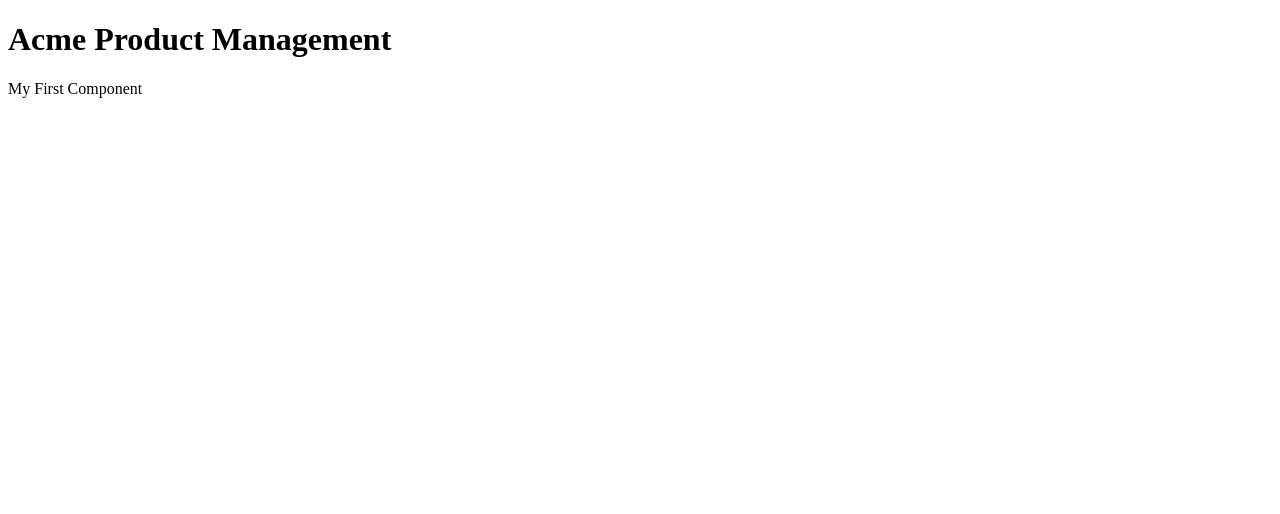
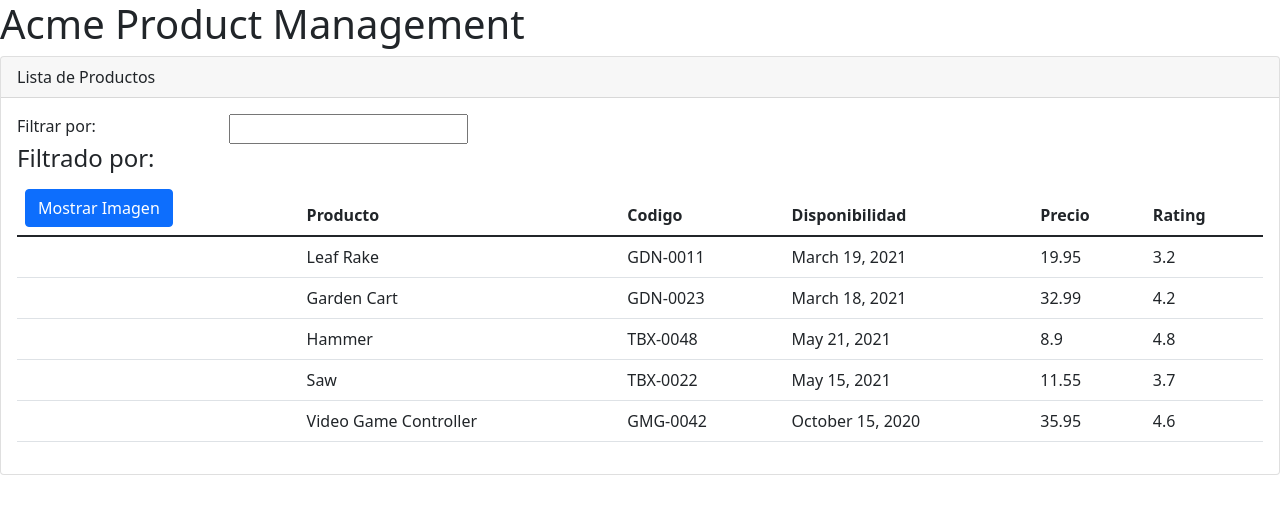
Before and after one commit to DavidPerezVelilla/apm-new-tutorial_angular1-, an Angular app: page / in a window 1280 px wide. Shown: the top 514 px of the page. Built offline with nearby package versions, Linux system fonts and the light colour scheme.

Commit message:
tercer commit

```diff
--- a/package.json
+++ b/package.json
@@ -18,6 +18,8 @@
     "@angular/platform-browser": "~13.3.0",
     "@angular/platform-browser-dynamic": "~13.3.0",
     "@angular/router": "~13.3.0",
+    "bootstrap": "^5.1.3",
+    "font-awesome": "^4.7.0",
     "rxjs": "~7.5.0",
     "tslib": "^2.3.0",
     "zone.js": "~0.11.4"
--- a/src/app/app.component.ts
+++ b/src/app/app.component.ts
@@ -4,7 +4,7 @@
   selector: 'pm-root',
   template: `
   <div><h1>{{pageTitle}}</h1>
-      <div>My First Component</div>
+      <pm-products></pm-products>
   </div>
   `
 })
--- a/src/app/app.module.ts
+++ b/src/app/app.module.ts
@@ -2,10 +2,12 @@
 import { BrowserModule } from '@angular/platform-browser';
 
 import { AppComponent } from './app.component';
+import { ProductListComponent } from './products/product-list.component';
 
 @NgModule({
   declarations: [
-    AppComponent
+    AppComponent,
+    ProductListComponent,
   ],
   imports: [
     BrowserModule
--- /dev/null
+++ b/src/app/products/product-list.component.html
@@ -0,0 +1,50 @@
+<div class="card">
+    <div class="card-header">
+        {{pageTitle}}
+    </div>
+
+    <div class="card-body">
+
+        <div class="row">
+            <div class="col-md-2">Filtrar por:</div>
+            <div class="col-md-4">
+                <input type="text"/>
+            </div>
+        </div>
+
+        <div class="row">
+            <div class="col-md-6"><h4>Filtrado por:</h4></div>
+        </div>
+        <div class="table-responsive">
+            <table class="table" *ngIf="products.length">
+                <thead>
+                    <tr>
+                        <th>
+                            <button class="btn btn-primary">
+                                Mostrar Imagen
+                            </button>
+                        </th>
+                        <th>Producto</th>
+                        <th>Codigo</th>
+                        <th>Disponibilidad</th>
+                        <th>Precio</th>
+                        <th>Rating</th>
+                    </tr>
+                </thead>
+                <tbody>
+                    <tr *ngFor="let product of products">
+                        <td></td>
+                        <td>{{product.productName}}</td>
+                        <td>{{product.productCode}}</td>
+                        <td>{{product.releaseDate}}</td>
+                        <td>{{product.price}}</td>
+                        <td>{{product.starRating}}</td>
+                    </tr>
+                </tbody>
+            </table>
+        </div>
+
+    </div>
+
+
+</div>
--- /dev/null
+++ b/src/app/products/product-list.component.ts
@@ -0,0 +1,63 @@
+import { Component } from "@angular/core";
+
+@Component({
+selector: "pm-products",
+templateUrl: "./product-list.component.html",
+
+})
+export class ProductListComponent{
+    pageTitle: string = 'Lista de Productos';
+    products: any[]= [
+        {
+            "productId": 1,
+            "productName": "Leaf Rake",
+            "productCode": "GDN-0011",
+            "releaseDate": "March 19, 2021",
+            "description": "Leaf rake with 48-inch wooden handle.",
+            "price": 19.95,
+            "starRating": 3.2,
+            "imageUrl": "assets/images/leaf_rake.png"
+          },
+          {
+            "productId": 2,
+            "productName": "Garden Cart",
+            "productCode": "GDN-0023",
+            "releaseDate": "March 18, 2021",
+            "description": "15 gallon capacity rolling garden cart",
+            "price": 32.99,
+            "starRating": 4.2,
+            "imageUrl": "assets/images/garden_cart.png"
+          },
+          {
+            "productId": 5,
+            "productName": "Hammer",
+            "productCode": "TBX-0048",
+            "releaseDate": "May 21, 2021",
+            "description": "Curved claw steel hammer",
+            "price": 8.9,
+            "starRating": 4.8,
+            "imageUrl": "assets/images/hammer.png"
+          },
+          {
+            "productId": 8,
+            "productName": "Saw",
+            "productCode": "TBX-0022",
+            "releaseDate": "May 15, 2021",
+            "description": "15-inch steel blade hand saw",
+            "price": 11.55,
+            "starRating": 3.7,
+            "imageUrl": "assets/images/saw.png"
+          },
+          {
+            "productId": 10,
+            "productName": "Video Game Controller",
+            "productCode": "GMG-0042",
+            "releaseDate": "October 15, 2020",
+            "description": "Standard two-button video game controller",
+            "price": 35.95,
+            "starRating": 4.6,
+            "imageUrl": "assets/images/xbox-controller.png"
+          }
+
+    ];
+}
--- a/src/styles.css
+++ b/src/styles.css
@@ -1 +1,3 @@
 /* You can add global styles to this file, and also import other style files */
+@import "~bootstrap/dist/css/bootstrap.min.css";
+@import "~font-awesome/css/font-awesome.min.css";
```
Also changed, not shown: 1 other file (tests, documents, lock files or other folders).
